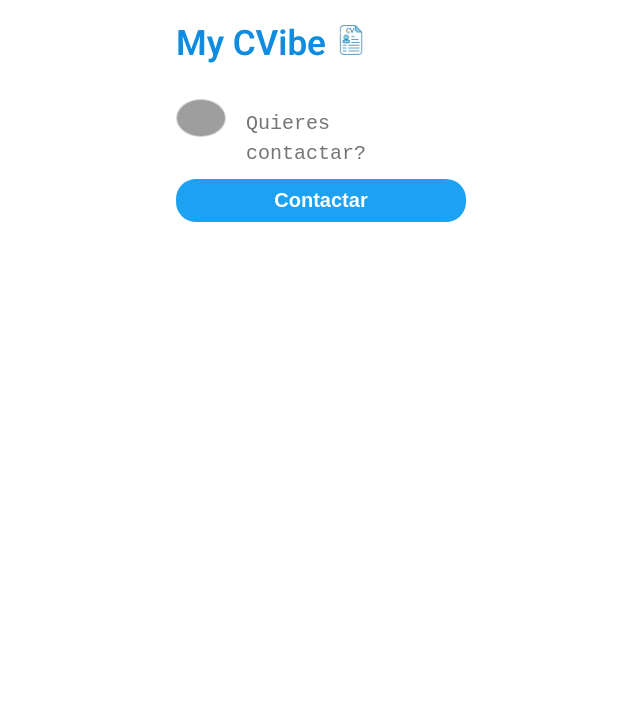
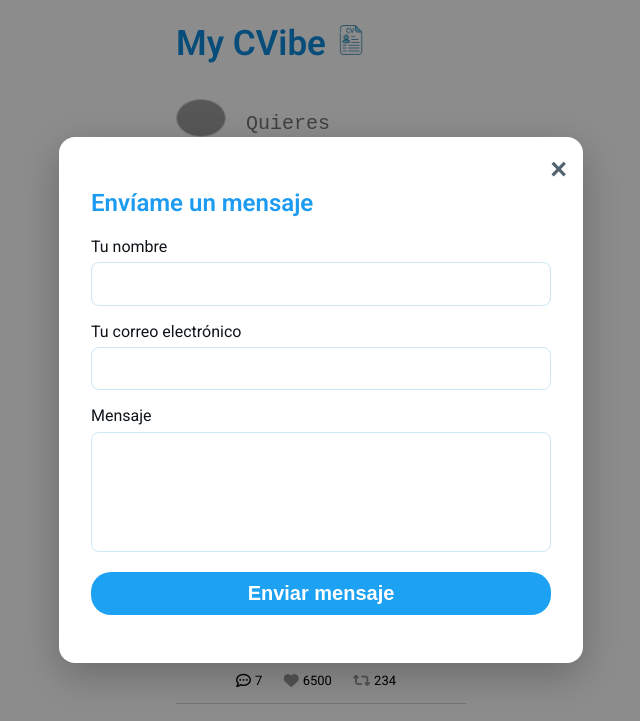
Before and after one commit to andreazanoni79-cloud/MyCVibe, a website built with Vite: page index.html in a window 1280 px wide. Both pictures are taken after a click on the button "Contactar". Shown: the top 721 px of the page, without its empty margins (319-959 px from the left). Built offline with nearby package versions, Linux system fonts and the light colour scheme; grey boxes are pictures that could not be loaded.

Commit message:
terminado el formulario

```diff
--- a/data.js
+++ b/data.js
@@ -4,7 +4,7 @@ export const tweetsData = [
         profilePic: `images/AndreaZ.png`,
         likes: 27,
         retweets: 10,
-        tweetText: `Soy Andrea Zanoni, estudiante de ASIR y desarrollador frontend en formación. Mi trayectoria combina una variedad de experiencias. He sido emprendedor, osteopata y fotografo; actualmente estoy ampliando mis conocimientos en desarrollo web, administración de redes y sistemas, y ciberseguridad.`,
+        tweetText: `Me llamo Andrea Zanoni, estudiante de ASIR y desarrollador frontend en formación. Mi trayectoria combina una variedad de experiencias. He sido emprendedor, osteopata y fotografo; actualmente estoy ampliando mis conocimientos en desarrollo web, administración de redes y sistemas, y ciberseguridad.`,
         replies: [],
         isLiked: false,
         isRetweeted: false,
--- a/index.css
+++ b/index.css
@@ -136,3 +136,68 @@ button{
 .hidden{
     display: none;
 }
+
+/* formulario */
+
+.contact-overlay {
+  position: fixed;
+  inset: 0;
+  z-index: 1000;
+  display: grid;
+  place-items: center;
+  padding: 1rem;
+  background: rgb(0 0 0 / 45%);
+}
+
+.contact-overlay.hidden {
+  display: none;
+}
+
+.contact-card {
+  position: relative;
+  width: min(100%, 460px);
+  padding: 2rem;
+  border-radius: 16px;
+  background: white;
+  color: #0f1419;
+  box-shadow: 0 12px 40px rgb(0 0 0 / 25%);
+}
+
+.contact-card h2 {
+  color: #1d9bf0;
+}
+
+.contact-card label {
+  display: block;
+  margin: 1rem 0;
+}
+
+.contact-card input,
+.contact-card textarea {
+  box-sizing: border-box;
+  display: block;
+  width: 100%;
+  margin-top: 0.4rem;
+  padding: 0.7rem;
+  border: 1px solid #cce7f7;
+  border-radius: 8px;
+  font: inherit;
+}
+
+.contact-card textarea {
+  min-height: 120px;
+}
+
+.close-contact {
+  position: absolute;
+  top: 1rem;
+  right: 1rem;
+  width:auto;
+  padding: 0;
+  border: none;
+  left: auto;
+  background: transparent;
+  color: #536471;
+  font-size: 1.8rem;
+  cursor: pointer;
+}
--- a/index.html
+++ b/index.html
@@ -20,10 +20,41 @@
 			<img src="\images\AndreaZ.png" class="profile-pic">
 			<textarea placeholder="Quieres contactar?" id="tweet-input"></textarea>
 		</div>
-		<button id="tweet-btn">Contactar</button>
-		<div class="feed" id="feed">
+		<button id="contact-btn" type="button" aria-expanded="false">
+  Contactar
+</button>
+
+<div id="contact-form" class="contact-overlay hidden">
+  <section class="contact-card">
+	<button id="close-contact" class="close-contact" type="button" aria-label="Cerrar formulario">
+ 	 &times;
+	</button>
+    <h2>Envíame un mensaje</h2>
+
+    <form name="contacto" method="POST" data-netlify="true">
+      <label>
+        Tu nombre
+        <input type="text" name="nombre" required>
+      </label>
+
+      <label>
+        Tu correo electrónico
+        <input type="email" name="email" required>
+      </label>
+
+      <label>
+        Mensaje
+        <textarea name="mensaje" required></textarea>
+      </label>
+
+      <button type="submit">Enviar mensaje</button>
+    </form>
+  </section>
+</div>
+
+<div id="feed"></div>
 			<!-- Tweets here!! -->
-		</div>
+
 	</main>
 	<script src="index.js" type="module"></script>
 </body>
--- a/index.js
+++ b/index.js
@@ -3,13 +3,14 @@ import { tweetsData } from './data.js'
 const contactBtn = document.getElementById('contact-btn')
 const contactForm = document.getElementById('contact-form')
 
-contactBtn.addEventListener('click', function () {
+function handleContactBtnClick(){
     contactForm.classList.toggle('hidden')
 
     const isVisible = !contactForm.classList.contains('hidden')
     contactBtn.setAttribute('aria-expanded', isVisible)
     contactBtn.textContent = isVisible ? 'Cerrar formulario' : 'Contactar'
-})
+}
+
 document.addEventListener('click', function(e){
     if(e.target.dataset.like){
        handleLikeClick(e.target.dataset.like)
@@ -20,8 +21,8 @@ document.addEventListener('click', function(e){
     else if(e.target.dataset.reply){
         handleReplyClick(e.target.dataset.reply)
     }
-    else if(e.target.id === 'tweet-btn'){
-        handleTweetBtnClick()
+    else if(e.target.id === 'contact-btn'|| e.target.id === 'close-contact'){
+        handleContactBtnClick()
     }
 })
 
@@ -59,26 +60,6 @@ function handleReplyClick(replyId){
     document.getElementById(`replies-${replyId}`).classList.toggle('hidden')
 }
 
-function handleTweetBtnClick(){
-    const tweetInput = document.getElementById('tweet-input')
-
-    if(tweetInput.value){
-        tweetsData.unshift({
-            handle: `@Scrimba`,
-            profilePic: `images/scrimbalogo.png`,
-            likes: 0,
-            retweets: 0,
-            tweetText: tweetInput.value,
-            replies: [],
-            isLiked: false,
-            isRetweeted: false,
-            uuid: crypto.randomUUID()
-        })
-    render()
-    tweetInput.value = ''
-    }
-
-}
 
 function getFeedHtml(){
     let feedHtml = ``
```
